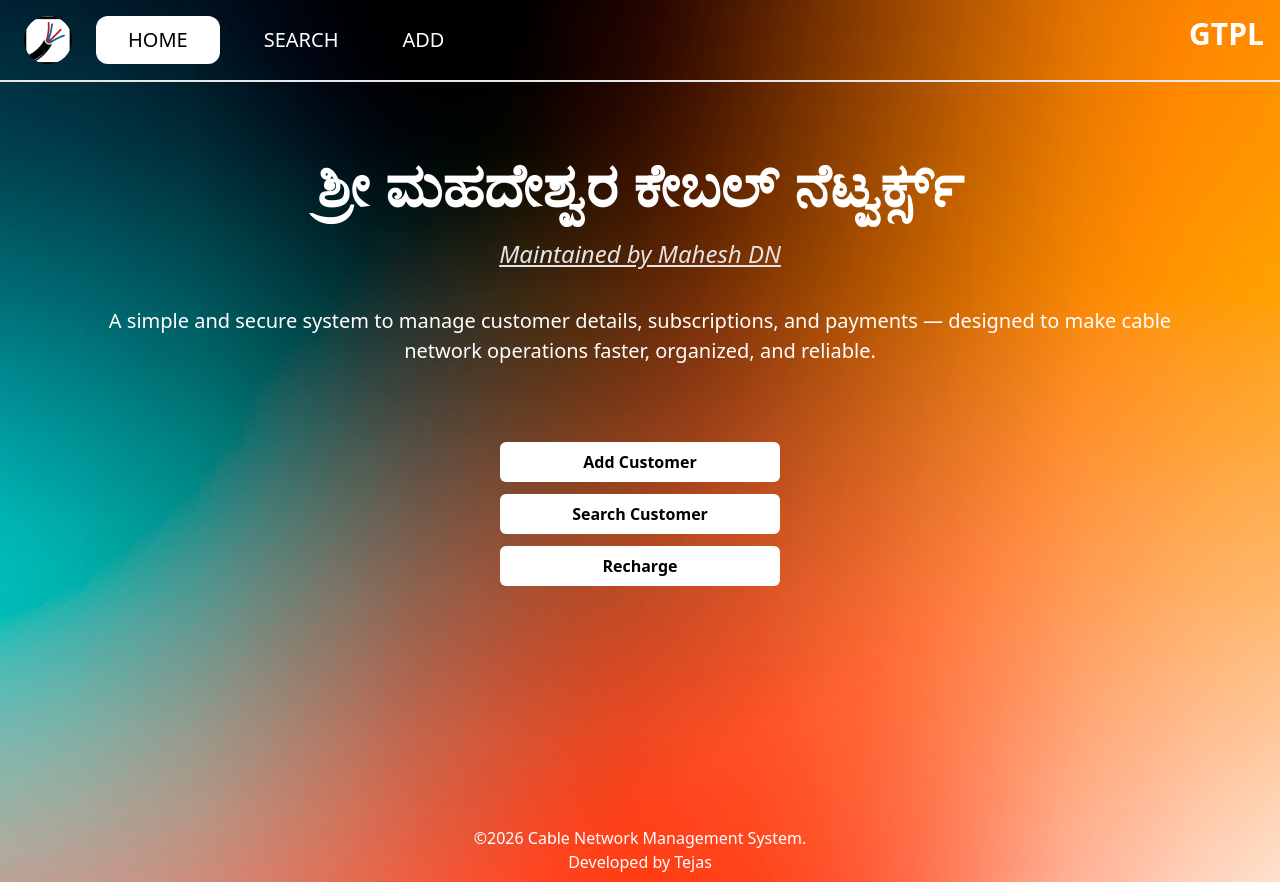
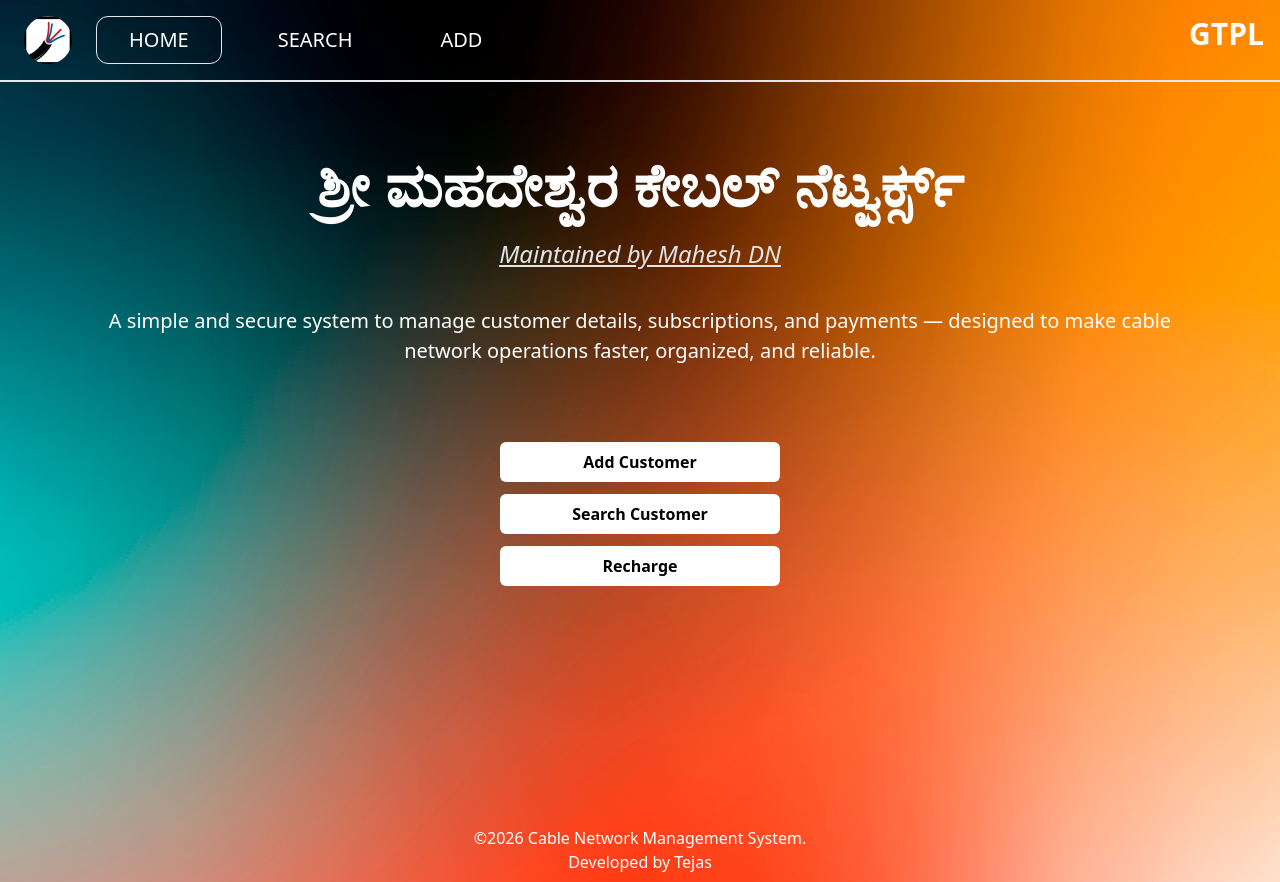
Before and after one commit to Dmtejas/Cable_Customer_Management_System, a React (Vite) app in the folder client/: page / in a window 1280 px wide. Built offline with nearby package versions, Linux system fonts and the light colour scheme.

Commit message:
fix: Fixed header

```diff
--- a/client/src/Components/Header.jsx
+++ b/client/src/Components/Header.jsx
@@ -23,9 +23,9 @@ const Header = () => {
                     </button> */}
                     <img src={favicon} className="mt-1 lg:mt-0 size-7 lg:size-12 rounded-full" alt="" />
                     <div className="flex justify-between w-28 lg:w-72 text-white text-xs lg:text-xl font-thin lg:gap-x-6">
-                        <button className={location.pathname === '/' ? `bg-white text-black p-1 rounded-xl lg:px-8 ` : `p-1 rounded-xl lg:px-5`} onClick={() => navigate('/')}>HOME</button>
-                        <button className={location.pathname === '/addUser' ? `bg-white text-black p-1 rounded-xl lg:px-8 ` : `p-1 rounded-xl lg:px-5`} onClick={() => navigate('/addUser')}>SEARCH</button>
-                        <button className={location.pathname === '/search-user' ? `bg-white text-black p-1 rounded-xl lg:px-8 ` : `p-1 rounded-xl lg:px-5`} onClick={() => navigate('/search-user')}>ADD</button>
+                        <button className={location.pathname === '/' ? `border p-1 rounded-xl lg:px-8 ` : `p-1 rounded-xl lg:px-8`} onClick={() => navigate('/')}>HOME</button>
+                        <button className={location.pathname === '/addUser' ? `border p-1 rounded-xl lg:px-8 ` : `p-1 rounded-xl lg:px-8`} onClick={() => navigate('/addUser')}>SEARCH</button>
+                        <button className={location.pathname === '/search-user' ? `border p-1 rounded-xl lg:px-8 ` : `p-1 rounded-xl lg:px-8`} onClick={() => navigate('/search-user')}>ADD</button>
                     </div>
                 </div>
 
```
